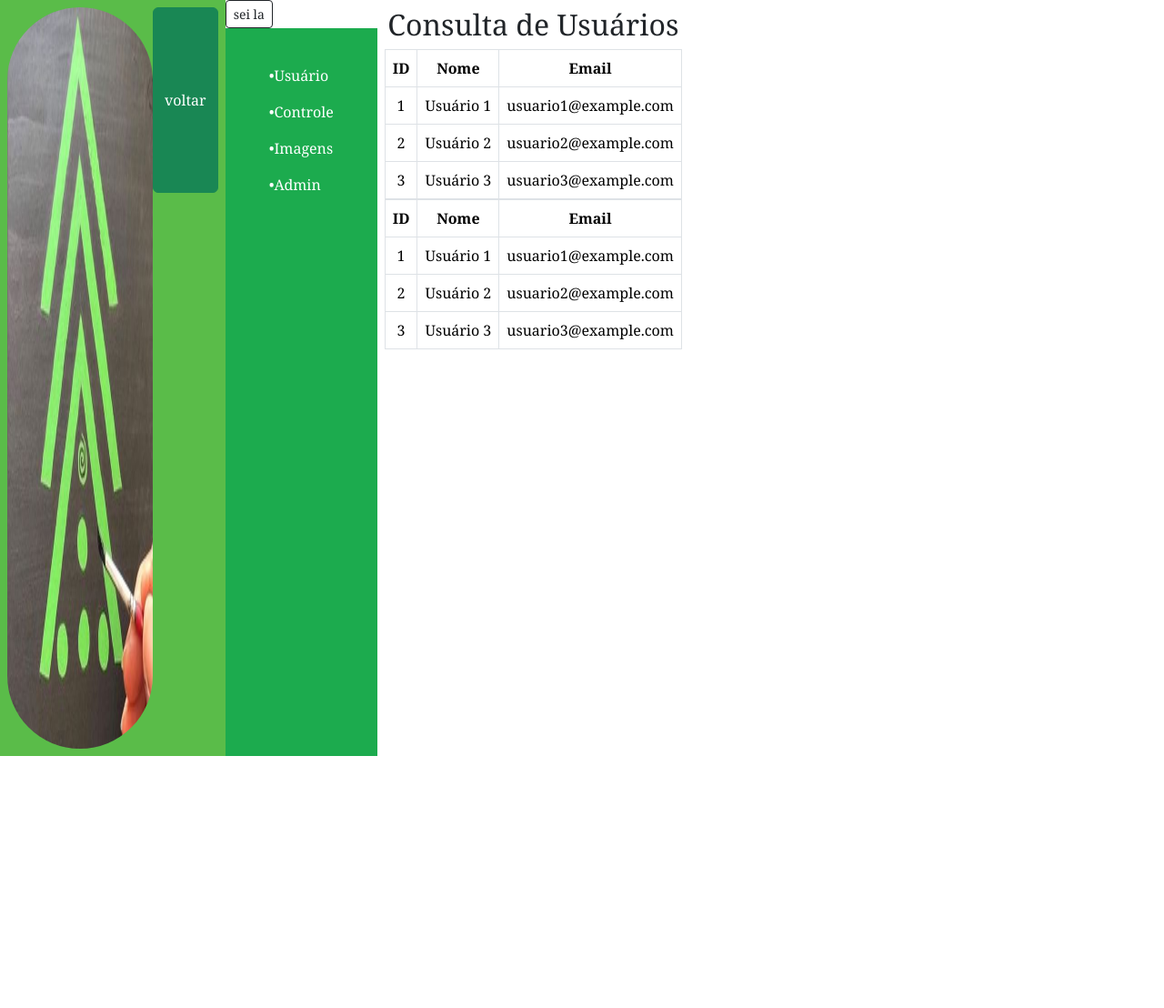
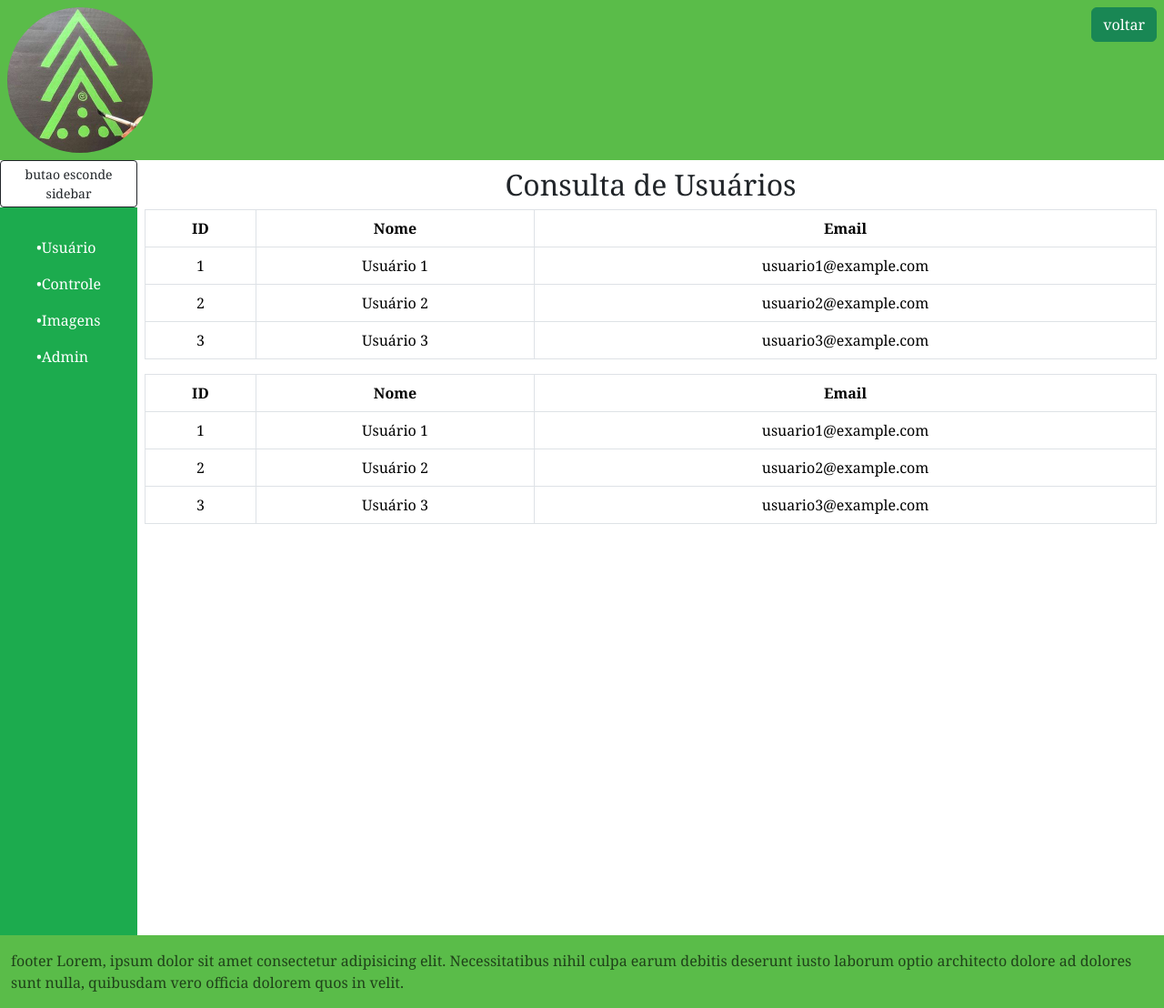
Before and after one commit to DSM2SEM2024/100esperanca, a PHP site: page /gerenciar_usuarios.html in a window 1280 px wide. Shown: the whole page at 91% size. Before the commit the page ends 831 px from the top, so only its background shows below. Run offline with PHP 8.4, Linux system fonts and the light colour scheme; some libraries are stand-ins or nearby versions.

Commit message:
remocao de todo o css reduntante

```diff
--- a/FrontEnd/assets/css/teamplate.css
+++ b/FrontEnd/assets/css/teamplate.css
@@ -6,52 +6,14 @@
 }
 footer{
     background-color: #5ABC49;
-    padding: 1rem;
-    position: relative;
-    bottom:0%;
 }
-div#header ul{
-    list-style: none;
-    display: flex;
-    gap: 2rem;
-    display: flex;
-    gap: 2rem;;
-    justify-content: space-between;
-    flex-wrap: wrap;
-    text-wrap: pretty;
-}header img{
+
+header img{
     width: 10rem;
     border-radius: 10rem;
     /* TEM Q EDITAR A IMAGEN DA LOGO */
 }
+
 header{
     background-color: #5ABC49;
-    display: flex;
-    flex-direction:row;
 }
-.custom-btn-hover {
-    background-color: #198754 !important;
-    color: white !important;
-    transition: background-color 0.3s ease;
-}
-
-.custom-btn-hover:hover {
-    background-color: #147045 !important;
-}
-/* #voltar-btn {
-    position: fixed !important;
-    margin: 15px;
-    top: 15px;
-    right: 10px;
-    background-color: #198754;
-    color: white;
-    border: none;
-    border-radius: 5px;
-    margin-right: 13px;
-    cursor: pointer;
-}
-
-#voltar-btn:hover {
-    background-color: #147045 !important;
-    transition: background-color 0.3s ease;
-} */
--- a/FrontEnd/assets/css/user.css
+++ b/FrontEnd/assets/css/user.css
@@ -1,42 +1,3 @@
-
-
-body {
-    display: flex;
-    margin: 0; /* Remove margens padrão do body */
+.sidebar {
+    background-color: #1cab4e;
 }
-
-.sidebar {
-    width: fit-content;
-    background-color: #1cab4e;
-    height: 100vh;
-    position: relative;
-    padding:2rem;
-    display: flex;
-    flex-direction: column;
-    justify-content: flex-start; /* Alinha os itens no topo */
-    transition: width 0.3s; /* Transição suave para largura */
-}
-
-.sidebar.collapsed {
-    width: 120px; /* Largura quando ocultada */
-}
-
-.logo{
- /* Um pouco mais de espaço abaixo do logo */
-    width: 150px;
-    height: 150px;
-}
-
-
-
-
-main{
-    display: flex;
-}
-@media screen ,(max-width:300px){
-
-}
-
-.table {
-    margin: auto; /* Centraliza a tabela */
-}
--- a/FrontEnd/assets/js/footer.js
+++ b/FrontEnd/assets/js/footer.js
@@ -1,8 +1,7 @@
-
 
 const footerHtml = `
 <footer>
-    <nav class="navbar bg-body-tertiary">
+    <nav class="navbar">
         <div class="container-fluid">
           <span class="navbar-text">
             footer Lorem, ipsum dolor sit amet consectetur adipisicing elit. Necessitatibus nihil culpa earum debitis deserunt iusto laborum optio architecto dolore ad dolores sunt nulla, quibusdam vero officia dolorem quos in velit.
@@ -11,7 +10,5 @@ const footerHtml = `
       </nav>
 </footer>
 `;
-const footerElement = document.createElement('footer');
-footerElement.innerHTML =footerHtml;
 
 document.body.insertAdjacentHTML('beforeend',footerHtml);
--- a/FrontEnd/assets/js/paginas/tela_login.js
+++ b/FrontEnd/assets/js/paginas/tela_login.js
@@ -1,5 +1,5 @@
 let tela_login_html = `
-  <main class="d-flex p-1  vh-100 align-center justify-content-center align-items-center">
+  <main class="d-flex vh-100  justify-content-center align-items-center">
 
         <section class="container-sm login-container p-4 rounded shadow-lg ">
             <h2 class="text-success mb-4">Login</h2>
--- a/FrontEnd/assets/js/paginas/user.js
+++ b/FrontEnd/assets/js/paginas/user.js
@@ -1,12 +1,11 @@
  const templatemain = `
+    <main class="d-flex h-100">
+<aside class="h-100">
 
-    <main>
+ <button id="button" class="btn btn-sm btn-outline-dark w-100">butao esconde sidebar</button>
 
-<aside>
+  <section class="sidebar p-4 vh-100" id="sidebar">
 
- <button id="button" class="btn btn-sm btn-outline-dark">sei la</button>
-
-  <section class="sidebar d-flex " id="sidebar">
         <ul class="nav flex-column">
         <li class="nav-item">
             <a class="nav-link active text-white" href="#" id="usuario-link">•Usuário</a>
--- a/FrontEnd/gerenciar_usuarios.html
+++ b/FrontEnd/gerenciar_usuarios.html
@@ -16,6 +16,6 @@
 
  <script src="assets/js/header.js"></script>
 <script src="assets/js/paginas/user.js"></script>
-<script src="assets/js/funcoes/botao_escoder_navbar.js"></script>
+<script src="assets/js/footer.js"></script>
 </body>
 </html>
--- a/FrontEnd/index.html
+++ b/FrontEnd/index.html
@@ -14,5 +14,6 @@
 <a href="criar_usuario.html">Criar Usuário</a>
 <a href="tela_login.html">Tela de Login </a>
 
+
 </body>
 </html>
```
